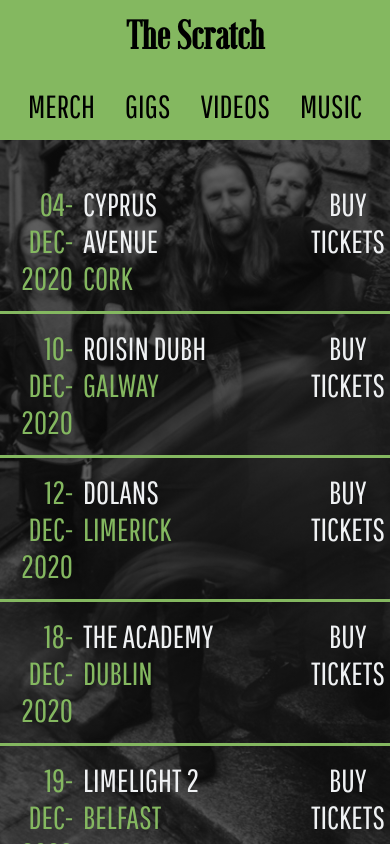
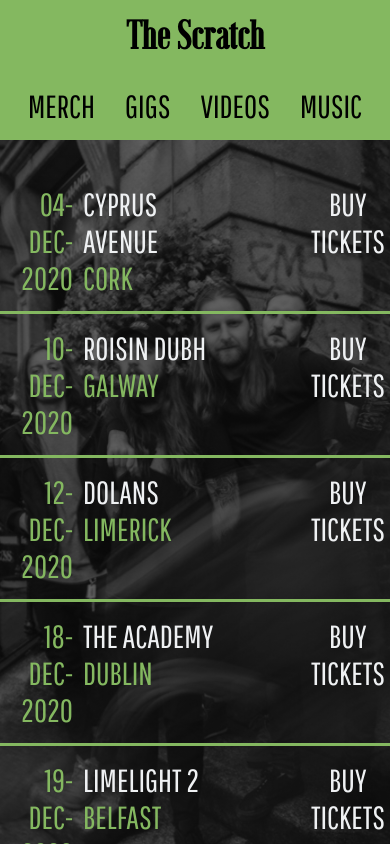
Before and after one commit to keoghpe/react-scratch, a React (Create React App) app: page /gigs in a window 390 px wide. Built offline with nearby package versions, Linux system fonts and the light colour scheme.

Commit message:
Fix gig background on ios

```diff
--- a/package.json
+++ b/package.json
@@ -7,6 +7,7 @@
     "react-scripts": "3.0.1"
   },
   "dependencies": {
+    "autoprefixer": "^9.8.5",
     "gh-pages": "^2.0.1",
     "moment": "^2.24.0",
     "node-sass": "^4.13.0",
@@ -29,9 +30,7 @@
   },
   "browserslist": {
     "production": [
-      ">0.2%",
-      "not dead",
-      "not op_mini all"
+      "since 2010"
     ],
     "development": [
       "last 1 chrome version",
--- a/src/App.scss
+++ b/src/App.scss
@@ -60,6 +60,11 @@
 
 .footer {
   padding: 30px 15px;
+  overflow: auto;
+
+  @media only screen and (max-width: 900px) {
+    margin-bottom: 30px;
+  }
 
   #logo_section {
     width: 175px;
--- a/src/styles/_gigs.scss
+++ b/src/styles/_gigs.scss
@@ -34,6 +34,7 @@
   @media only screen and (max-width: 600px) {
     @include colouredImage('/steps-gray-600.JPG', rgba(0, 0, 0, 0.6));
     min-height: 0%;
+    background-attachment:scroll;
   }
 }
 
```
Also changed, not shown: 1 other file (tests, documents, lock files or other folders).
